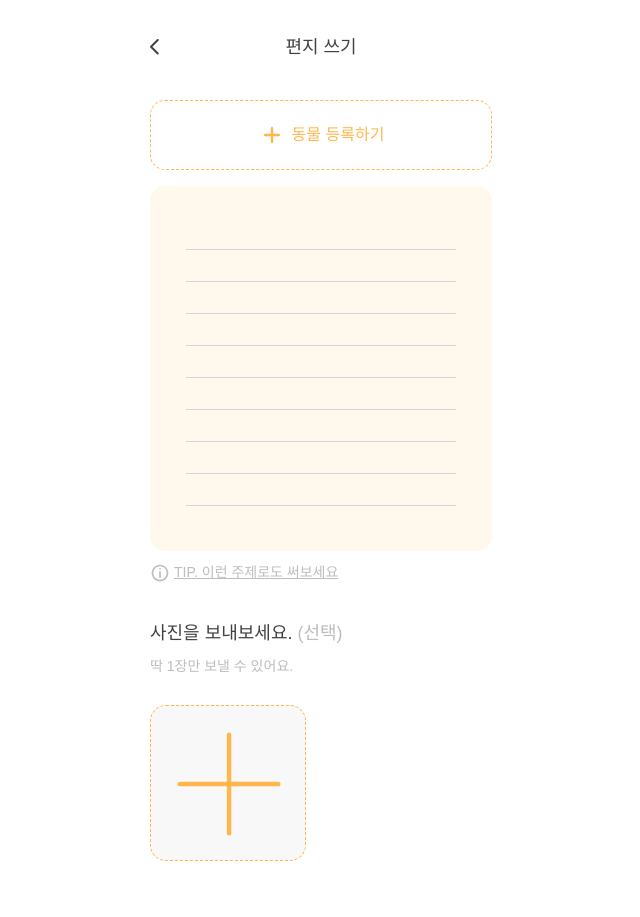
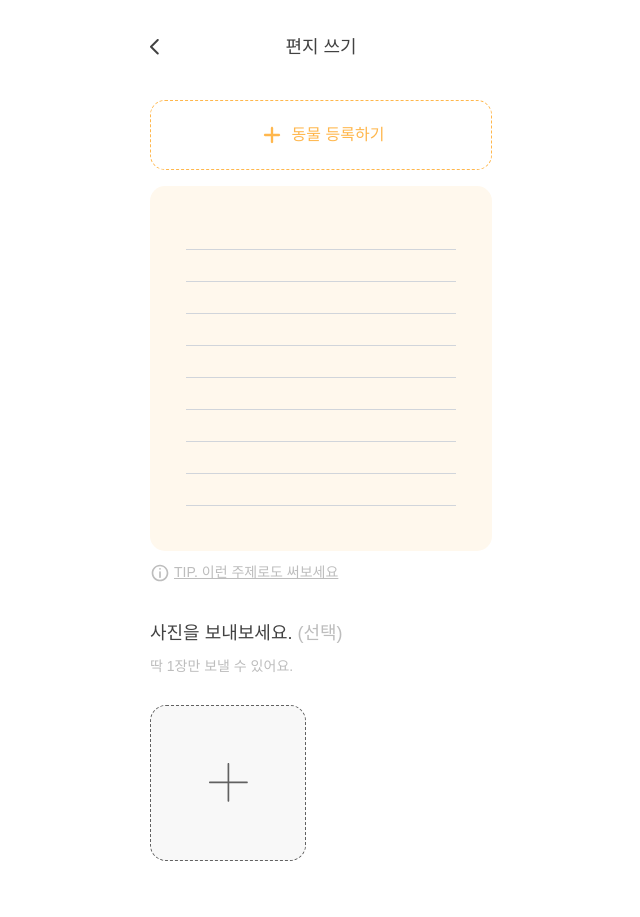
Before and after one commit to rainbow-letter/rainbow-letter-frontend, a React (Create React App) app: page /letter/write in a window 1280 px wide. Shown: the top 917 px of the page, without its empty margins (319-959 px from the left). Built offline with nearby package versions, Linux system fonts and the light colour scheme; no server answers; a web font is replaced by a local one.

Commit message:
style: 편지쓰기 페이지 디자인 변경에 따라 input file 스타일 변경

```diff
--- a/src/components/Modal/ModalSection.jsx
+++ b/src/components/Modal/ModalSection.jsx
@@ -8,7 +8,7 @@ export default function ModalSection({ children }) {
     <section
       className={`${
         isOpen ? 'block' : 'hidden'
-      } fixed inset-y-0 bg-[#000000]/50 w-[390px] px-6 flex flex-col`}
+      } fixed inset-y-0 bg-[#000000]/50 w-[390px] px-6`}
     >
       {children}
     </section>
--- a/src/components/Write/ImageUploadSection.jsx
+++ b/src/components/Write/ImageUploadSection.jsx
@@ -1,9 +1,21 @@
-import React from 'react';
+/* eslint-disable */
+import { React, useState } from 'react';
 
 import ImageInput from '../Input/ImageInput';
-import thinImage from '../../assets/Frame 39811.svg';
+import roundX from '../../assets/roundX.svg';
 
 export default function ImageUploadSection() {
+  const [imageSrc, setImageSrc] = useState(null);
+  const handleImageChange = ({ target }) => {
+    const file = target.files[0];
+    if (file && file.type.match('image.*')) {
+      const reader = new FileReader();
+      reader.onload = (e) => {
+        setImageSrc(e.target.result);
+      };
+      reader.readAsDataURL(file);
+    }
+  };
   return (
     <section className="mt-10">
       <h4 className="text-solo-large">
@@ -13,8 +25,9 @@ export default function ImageUploadSection() {
         딱 1장만 보낼 수 있어요.
       </p>
       <ImageInput
-        imageSrc={thinImage}
-        className="border-orange-400 text-orange-400 bg-[#FFFDFB]"
+        imageSrc={imageSrc}
+        deleteIcon={roundX}
+        onChange={handleImageChange}
       />
     </section>
   );
```
